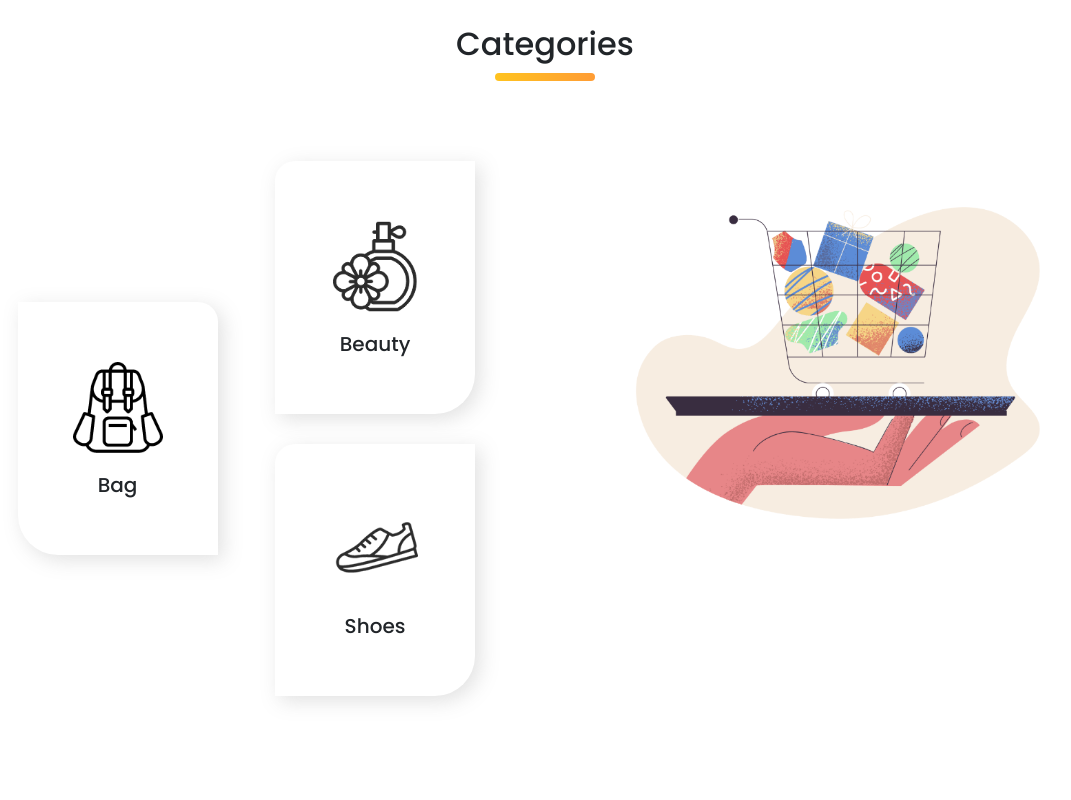
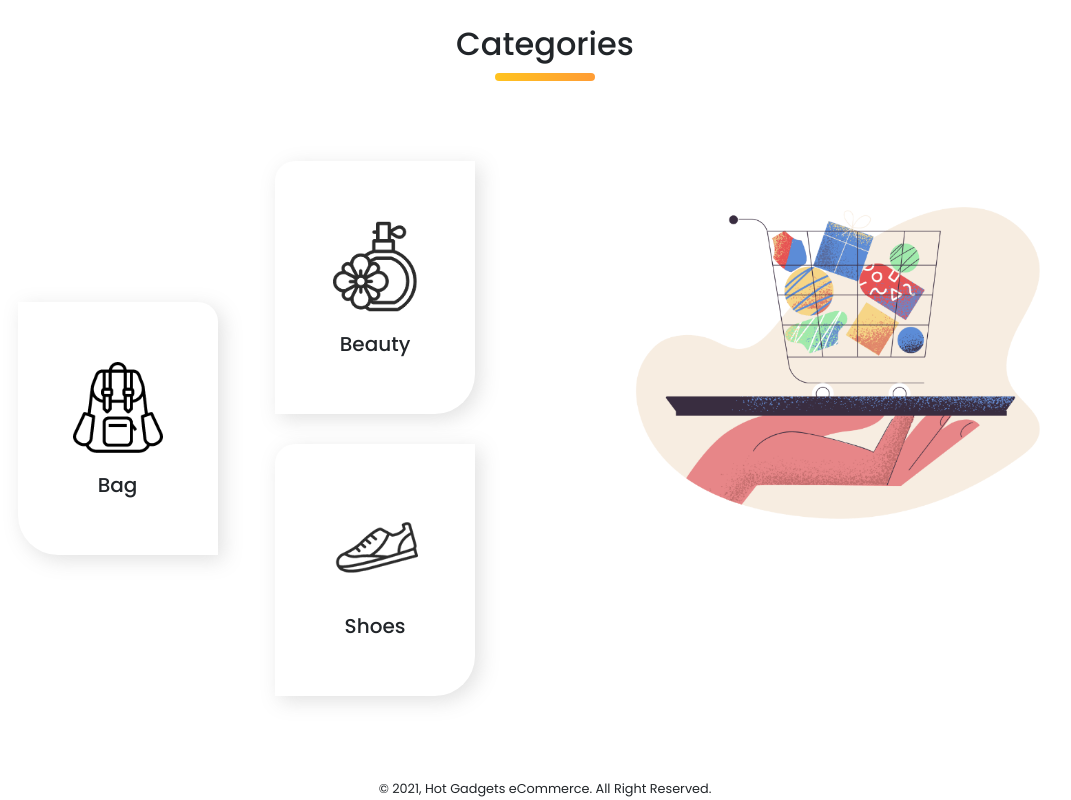
Before and after one commit to moshiurshimul/HotGadgets, a plain HTML site: page index.html in a window 1280 px wide. Shown: the part 2223-3023 px from the top of the page, without its empty margins (95-1166 px from the left). Before the commit the page ends 2999 px from the top, so only its background shows below. Drawn offline with nearby package versions, Linux system fonts and the light colour scheme.

Commit message:
Footer added

```diff
--- a/index.html
+++ b/index.html
@@ -192,6 +192,11 @@
         </div>
     </div>
 
+    <!-- Website Footer -->
+    <footer>
+        <small> &#169; 2021, Hot Gadgets eCommerce. All Right Reserved. </small>
+    </footer>
+
     <!-- All Scripts -->
     <script src="https://code.jquery.com/jquery-3.2.1.slim.min.js" integrity="sha384-KJ3o2DKtIkvYIK3UENzmM7KCkRr/rE9/Qpg6aAZGJwFDMVNA/GpGFF93hXpG5KkN" crossorigin="anonymous"></script>
     <script src="https://cdnjs.cloudflare.com/ajax/libs/popper.js/1.12.9/umd/popper.min.js" integrity="sha384-ApNbgh9B+Y1QKtv3Rn7W3mgPxhU9K/ScQsAP7hUibX39j7fakFPskvXusvfa0b4Q" crossorigin="anonymous"></script>
--- a/style.css
+++ b/style.css
@@ -107,3 +107,7 @@ body {
     width: 90px;
     margin-bottom: 20px;
 }
+
+footer {
+    text-align: center;
+}
```
